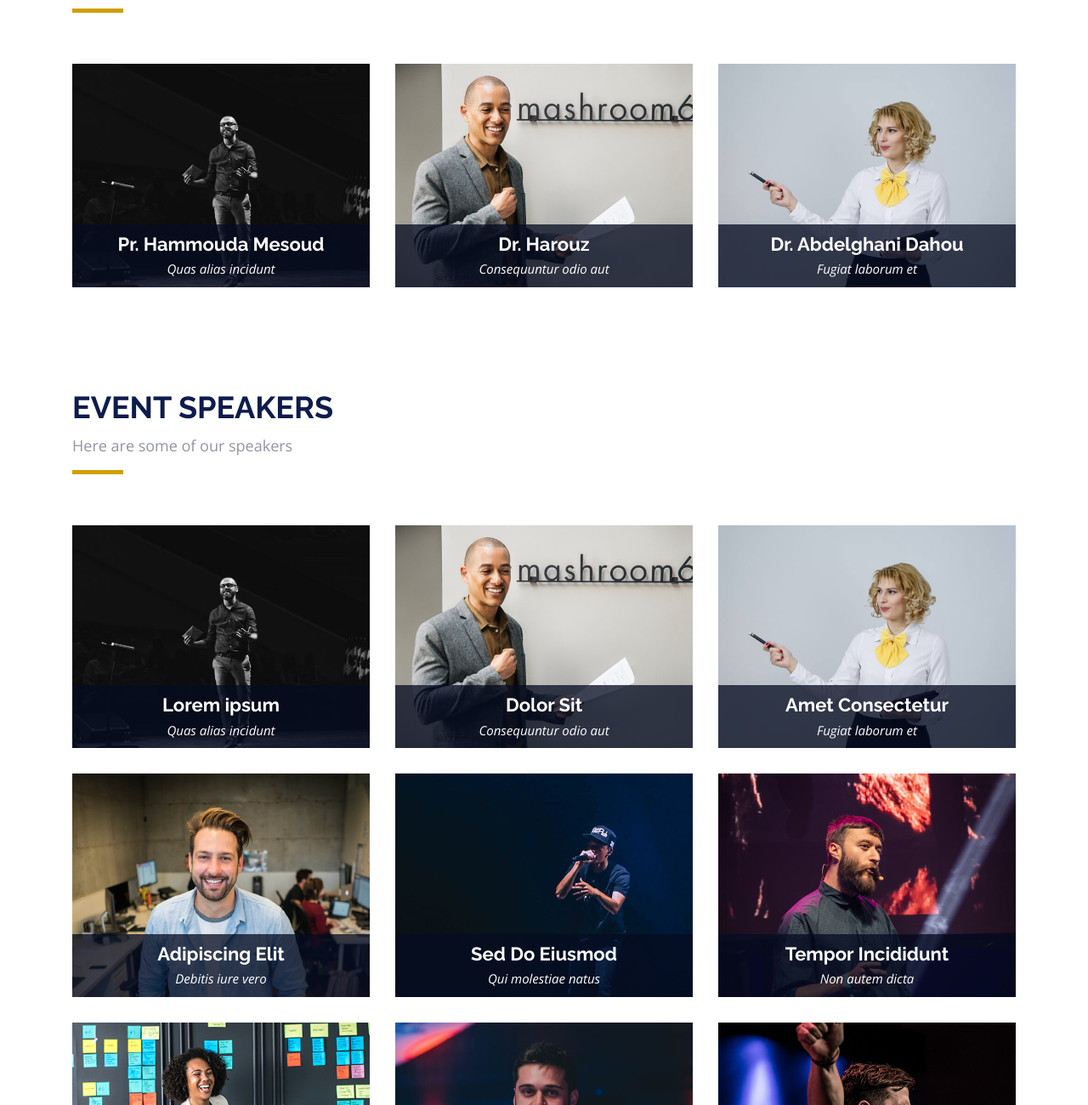
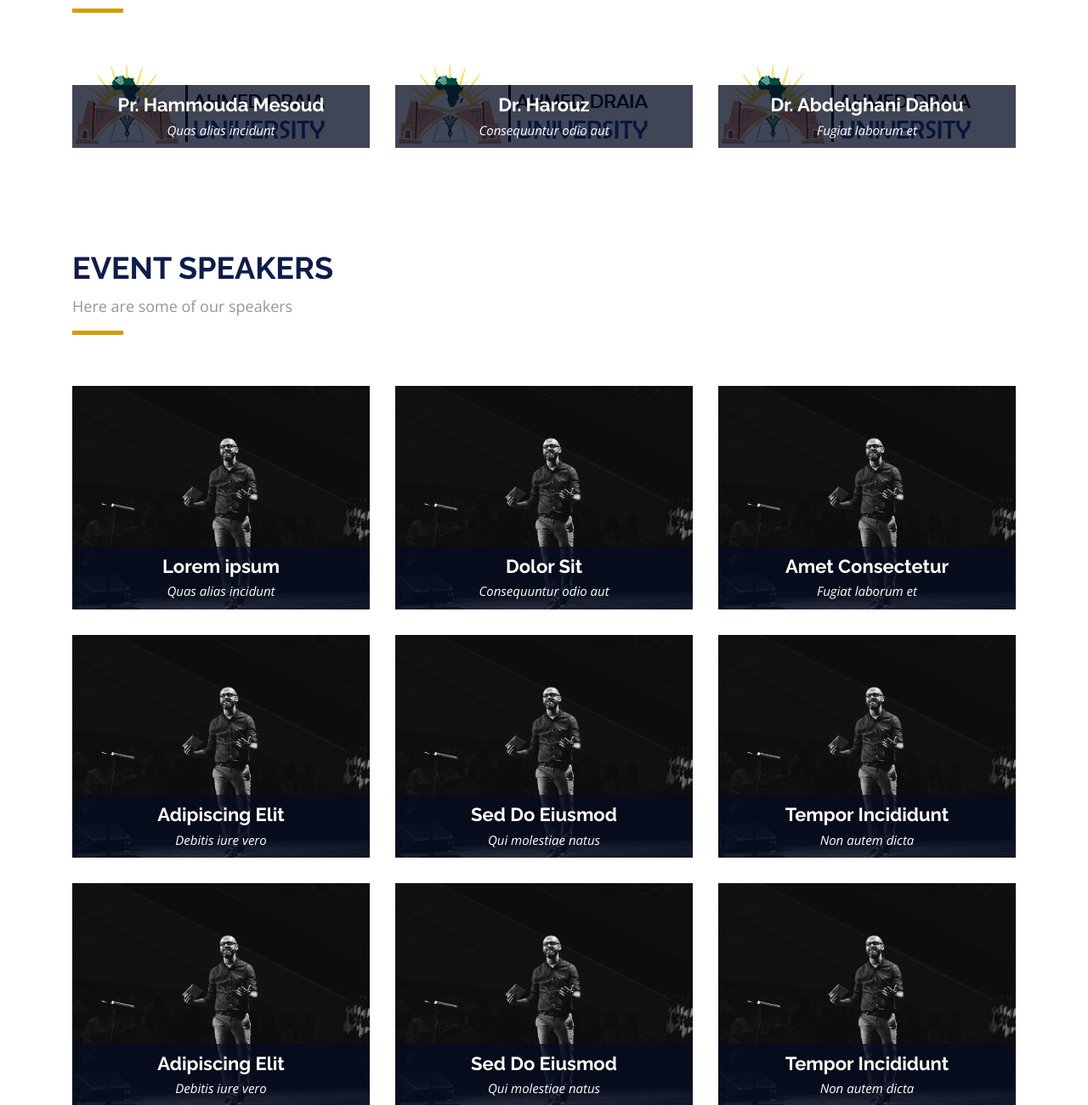
Before and after one commit to dr-dahou-adrar/Conf_website_2021, a plain HTML site: page index.html in a window 1280 px wide. Shown: the part 2932-4232 px from the top of the page at 85% size. Drawn offline with nearby package versions, Linux system fonts and the light colour scheme.

Commit message:
changed speakers imgs

```diff
--- a/index.html
+++ b/index.html
@@ -402,7 +402,9 @@
         <div class="row">
           <div class="col-lg-4 col-md-6">
             <div class="organizer">
-              <img src="img/speakers/1.jpg" alt="organizer 1" class="img-fluid">
+              <!-- <img src="img/speakers/1.jpg" alt="organizer 1" class="img-fluid"> -->
+              <img src="img/logo_english.png" alt="organizer 1" class="img-fluid">
+
               <div class="details">
                 <h3><a href="speaker-details.html">Pr. Hammouda Mesoud</a></h3>
                 <p>Quas alias incidunt</p>
@@ -417,7 +419,7 @@
           </div>
           <div class="col-lg-4 col-md-6">
             <div class="organizer">
-              <img src="img/speakers/2.jpg" alt="organizer 2" class="img-fluid">
+              <img src="img/logo_english.png" alt="organizer 2" class="img-fluid">
               <div class="details">
                 <h3><a href="speaker-details.html">Dr. Harouz</a></h3>
                 <p>Consequuntur odio aut</p>
@@ -432,7 +434,7 @@
           </div>
           <div class="col-lg-4 col-md-6">
             <div class="organizer">
-              <img src="img/speakers/3.jpg" alt="organizer 3" class="img-fluid">
+              <img src="img/logo_english.png" alt="organizer 3" class="img-fluid">
               <div class="details">
                 <h3><a href="speaker-details.html">Dr. Abdelghani Dahou</a></h3>
                 <p>Fugiat laborum et</p>
@@ -481,7 +483,7 @@
           </div>
           <div class="col-lg-4 col-md-6">
             <div class="speaker">
-              <img src="img/speakers/2.jpg" alt="Speaker 2" class="img-fluid">
+              <img src="img/speakers/1.jpg" alt="Speaker 2" class="img-fluid">
               <div class="details">
                 <h3><a href="speaker-details.html">Dolor Sit</a></h3>
                 <p>Consequuntur odio aut</p>
@@ -496,7 +498,7 @@
           </div>
           <div class="col-lg-4 col-md-6">
             <div class="speaker">
-              <img src="img/speakers/3.jpg" alt="Speaker 3" class="img-fluid">
+              <img src="img/speakers/1.jpg" alt="Speaker 3" class="img-fluid">
               <div class="details">
                 <h3><a href="speaker-details.html">Amet Consectetur</a></h3>
                 <p>Fugiat laborum et</p>
@@ -511,7 +513,7 @@
           </div>
           <div class="col-lg-4 col-md-6">
             <div class="speaker">
-              <img src="img/speakers/4.jpg" alt="Speaker 4" class="img-fluid">
+              <img src="img/speakers/1.jpg" alt="Speaker 4" class="img-fluid">
               <div class="details">
                 <h3><a href="speaker-details.html">Adipiscing Elit</a></h3>
                 <p>Debitis iure vero</p>
@@ -526,7 +528,7 @@
           </div>
           <div class="col-lg-4 col-md-6">
             <div class="speaker">
-              <img src="img/speakers/5.jpg" alt="Speaker 5" class="img-fluid">
+              <img src="img/speakers/1.jpg" alt="Speaker 5" class="img-fluid">
               <div class="details">
                 <h3><a href="speaker-details.html">Sed Do Eiusmod</a></h3>
                 <p>Qui molestiae natus</p>
@@ -541,7 +543,7 @@
           </div>
           <div class="col-lg-4 col-md-6">
             <div class="speaker">
-              <img src="img/speakers/6.jpg" alt="Speaker 6" class="img-fluid">
+              <img src="img/speakers/1.jpg" alt="Speaker 6" class="img-fluid">
               <div class="details">
                 <h3><a href="speaker-details.html">Tempor Incididunt</a></h3>
                 <p>Non autem dicta</p>
@@ -556,7 +558,7 @@
           </div>
           <div class="col-lg-4 col-md-6">
             <div class="speaker">
-              <img src="img/speakers/7.jpg" alt="Speaker 7" class="img-fluid">
+              <img src="img/speakers/1.jpg" alt="Speaker 7" class="img-fluid">
               <div class="details">
                 <h3><a href="speaker-details.html">Adipiscing Elit</a></h3>
                 <p>Debitis iure vero</p>
@@ -571,7 +573,7 @@
           </div>
           <div class="col-lg-4 col-md-6">
             <div class="speaker">
-              <img src="img/speakers/8.jpg" alt="Speaker 8" class="img-fluid">
+              <img src="img/speakers/1.jpg" alt="Speaker 8" class="img-fluid">
               <div class="details">
                 <h3><a href="speaker-details.html">Sed Do Eiusmod</a></h3>
                 <p>Qui molestiae natus</p>
@@ -586,7 +588,7 @@
           </div>
           <div class="col-lg-4 col-md-6">
             <div class="speaker">
-              <img src="img/speakers/9.jpg" alt="Speaker 9" class="img-fluid">
+              <img src="img/speakers/1.jpg" alt="Speaker 9" class="img-fluid">
               <div class="details">
                 <h3><a href="speaker-details.html">Tempor Incididunt</a></h3>
                 <p>Non autem dicta</p>
```
Also changed, not shown: img/logo_english.png (added).
